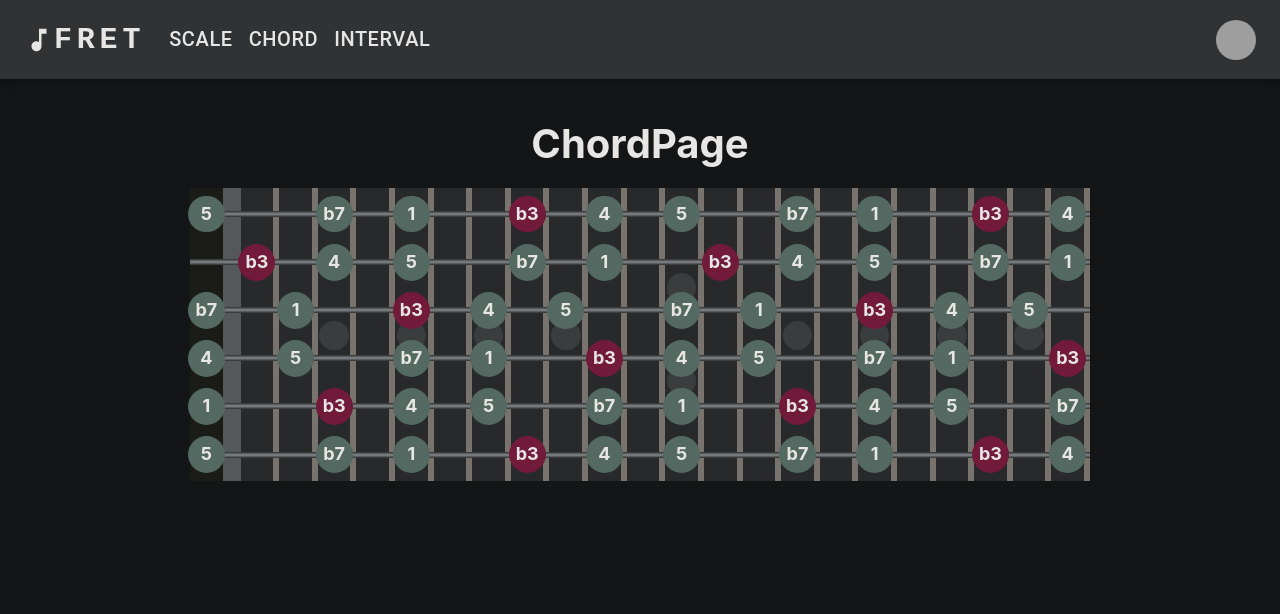
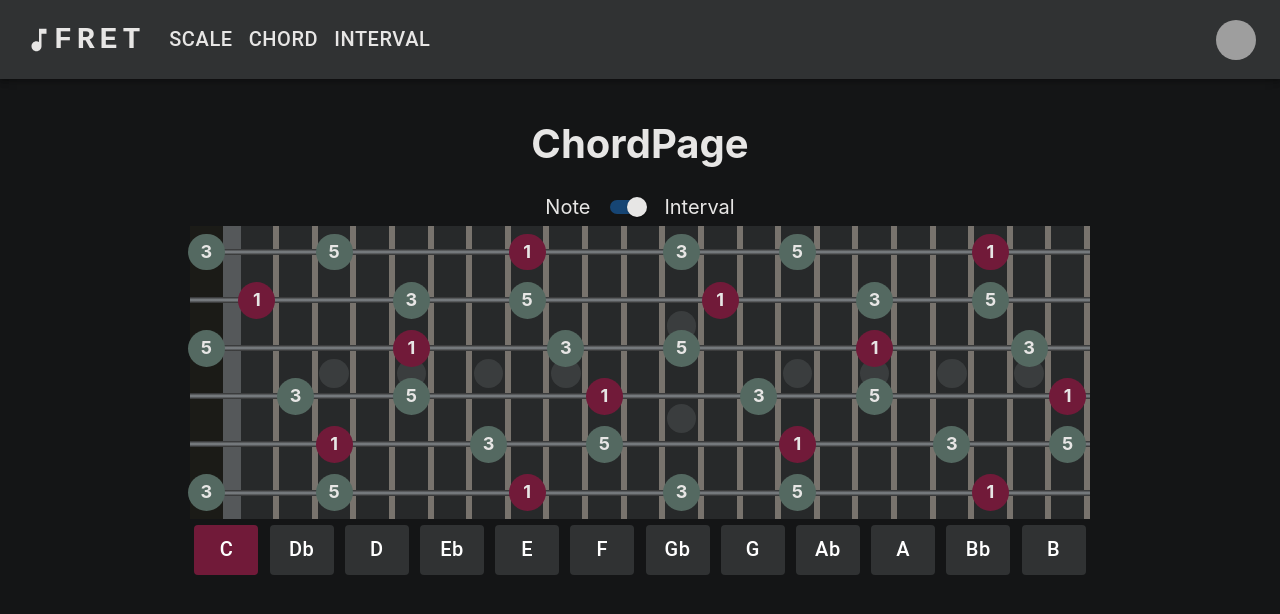
Before and after one commit to JiwooL0920/Fretboard, a React (Create React App) app in the folder frontend/: page /chord in a window 1280 px wide. Shown: the top 614 px of the page. Built offline with nearby package versions, Linux system fonts and the light colour scheme; grey boxes are pictures that could not be loaded.

Commit message:
add interval/note toggle switch and rootnote button on chord page

```diff
--- a/frontend/src/components/Fretboard.tsx
+++ b/frontend/src/components/Fretboard.tsx
@@ -45,7 +45,7 @@ const Fretboard = (props: FretboardProps) => {
     const setting: FretboardProps = props
     console.log(setting)
 
-    const hasIntervalMode: boolean = ["/interval","/scale"].includes(setting.page)
+    const hasIntervalMode: boolean = ["/interval","/scale", "/chord"].includes(setting.page)
 
     // STRING COMPONENT ==========================================================
     const String = (props: StringProps) => {
--- a/frontend/src/pages/ChordPage.tsx
+++ b/frontend/src/pages/ChordPage.tsx
@@ -1,5 +1,10 @@
 import React from 'react'
 import Fretboard, {FretboardProps} from '../components/Fretboard'
+import {notesFlat, notesSharp, getNotesToDisplayFromScale, getNotesToDisplayFromChord, positionToRootNoteStringNumber, scaleToInterval, getFretNumberFromNoteAndString, positionOffset} from '../util/logic'
+import {Accidental, DisplayMode} from '../util/enums'
+import Button from '@mui/material/Button';
+import Switch from '@mui/material/Switch';
+import Grid from '@mui/material/Grid';
 
 
 // REDUX
@@ -19,20 +24,67 @@ const ChordPage = () => {
     const dispatch = useDispatch();
 
     const fretboardProps: FretboardProps = {
-        page: "/interval",
+        page: "/chord",
         displayMode: chordPageState.displayMode,
         numStrings: fretboardState.numStrings,
         numFrets: fretboardState.numFrets,
         stringRange: [1,6],
         fretRange: [[0,22]],
         rootNote: chordPageState.rootNote,
-        notesToDisplay: {A: '1', C: 'b3', D: '4', E: '5', G: 'b7'}
+        notesToDisplay: getNotesToDisplayFromChord(chordPageState.rootNote, chordPageState.chordType)
     }
+
+
+    const createRootNoteButtons = () => {
+        return(
+            <div className="rootButtons">
+                { (fretboardState.accidental === Accidental.Flat ? notesFlat : notesSharp).map((note:string) => {
+                    return (
+                        <Button
+                            key={note}
+                            sx={{
+                                width: 50,
+                                height: 50,
+                                margin: 0.7,
+                                color: '#FFFFFF',
+                                fontSize: 20,
+                                textTransform: 'none',
+                                backgroundColor: note === chordPageState.rootNote ? '#711a39' : '#303233',
+                                '&:hover': { backgroundColor: note === chordPageState.rootNote ? '#611630' : '#1e252b'}
+
+                            }}
+                            onClick={() => dispatch(chordPageSlice.setRootNote(note))}
+                        >
+                            {note}
+                        </Button>
+                    )})}
+            </div>
+        );
+    }
+
 
     return (
         <div className="chord-page">
             <h1>ChordPage</h1>
+            <Grid component="label" container alignItems="center" justifyContent="center" spacing={1}
+                  sx={{ fontSize: 20 }}
+            >
+                <Grid item>Note</Grid>
+                <Grid item>
+                    <Switch
+                        // sx={{ width: 60, height: 40 }}
+                        checked={chordPageState.displayMode === DisplayMode.Interval ? true : false}
+                        onChange={() => dispatch(chordPageSlice.toggleDisplayMode())}
+                        value="checked"
+                    />
+                </Grid>
+                <Grid item>Interval</Grid>
+            </Grid>
+
+
             <Fretboard {...fretboardProps}/>
+
+            {createRootNoteButtons()}
         </div>
 
     )
--- a/frontend/src/pages/IntervalPage.tsx
+++ b/frontend/src/pages/IntervalPage.tsx
@@ -6,7 +6,6 @@ import Switch from '@mui/material/Switch';
 import Grid from '@mui/material/Grid';
 
 // REDUX
-import { useEffect } from 'react';
 import { useSelector, useDispatch } from 'react-redux';
 import { RootState } from '../redux/store';
 import * as fretboardSlice from '../redux/fretboardSlice'
--- a/frontend/src/redux/chordPageSlice.tsx
+++ b/frontend/src/redux/chordPageSlice.tsx
@@ -9,14 +9,14 @@ export interface ChordPageState {
 }
 
 const initialState: ChordPageState = {
-    rootNote: 'C',
+    rootNote: "C",
     chordType: "Maj",
     displayMode: DisplayMode.Interval
 }
 
 
 export const chordPageSlice = createSlice({
-    name: 'intervalPage-setting',
+    name: 'chordPage-setting',
     initialState,
     reducers:  {
         setRootNote: (state, action: PayloadAction<string>) => {
@@ -27,13 +27,18 @@ export const chordPageSlice = createSlice({
         },
         setDisplayMode: (state, action: PayloadAction<DisplayMode>) => {
             state.displayMode = action.payload;
-        }
+        },
+        toggleDisplayMode: (state) => {
+            state.displayMode = state.displayMode === DisplayMode.Note ? DisplayMode.Interval : DisplayMode.Note;
+        },
     }
 });
 
 // this is for dispatch
 export const {  setRootNote,
-                setChordType
+                setChordType,
+                setDisplayMode,
+                toggleDisplayMode
              } = chordPageSlice.actions;
 
 // this is for configureStore
--- a/frontend/src/util/logic.tsx
+++ b/frontend/src/util/logic.tsx
@@ -215,6 +215,14 @@ export const positionOffset: { [key: string]: { [key:number]: number[]} } = {
 
 }
 
+// CHORD ============================================
+export const chordToInterval: { [key: string]: string[] } = {
+    "Maj": ["1", "3" , "5"],
+    "Min": ["1", "b3", "5"]
+}
+
+// HELPER
+
 // given note and string, determine which fret the note occurs
 // ex. note="C", string="6"
 // result="8"
@@ -235,3 +243,12 @@ export const getNotesToDisplayFromScale = (rootNote:string, scale: string): { [k
     }
     return result
 }
+
+export const getNotesToDisplayFromChord = (rootNote:string, chordType:string): { [key: string]: string } => {
+    const result: { [key: string]: string } = {}
+    for (const interval of chordToInterval[chordType]) {
+        const note:string = getIntervalNoteFromRootNote(rootNote, interval);
+        result[note] = interval;
+    }
+    return result
+}
```
